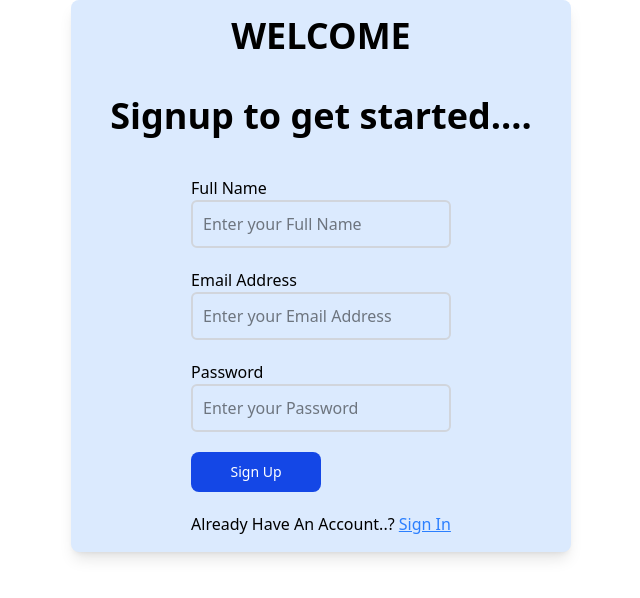
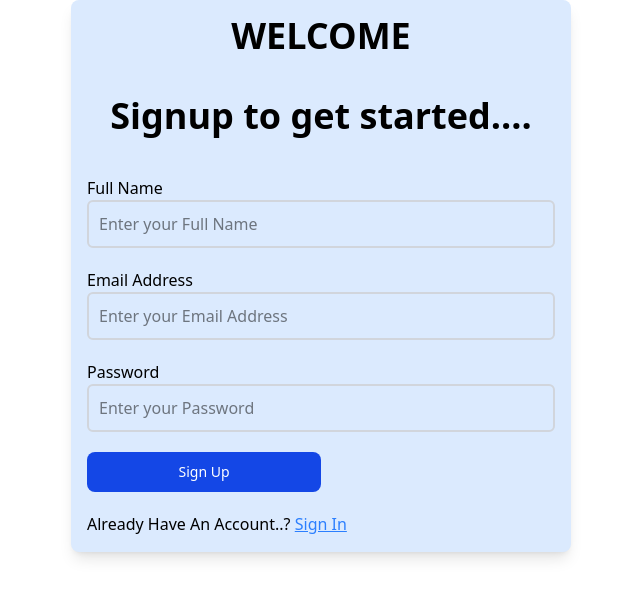
Before and after one commit to Devansh-Chauhan289/PingMe, a React (Vite) app in the folder frontend/: page / in a window 1280 px wide. Shown: the top 598 px of the page, without its empty margins (319-959 px from the left). Built offline with nearby package versions, Linux system fonts and the light colour scheme.

Commit message:
changes in server URL

```diff
--- a/frontend/src/modules/Dashboard/dashboard.jsx
+++ b/frontend/src/modules/Dashboard/dashboard.jsx
@@ -98,7 +98,7 @@ export const Dashboard = () => {
 
     async function getconvo(userId) {
         console.log(userId);
-        const res = await fetch(`pingme-production-85ec.up.railway.app/getconvo/${userId}`, {
+        const res = await fetch(`https://pingme-production-85ec.up.railway.app/getconvo/${userId}`, {
             method: "GET",
             headers: {
                 "Content-Type": "application/json",
@@ -124,7 +124,7 @@ export const Dashboard = () => {
         }
 
         try {
-            const res = await fetch(`pingme-production-85ec.up.railway.app/getmsg/${convoId}?senderId=${user._id}&receiverId=${userData.id}`, {
+            const res = await fetch(`https://pingme-production-85ec.up.railway.app/getmsg/${convoId}?senderId=${user._id}&receiverId=${userData.id}`, {
                 method: "GET",
                 headers: {
                     "Content-Type": "application/json"
@@ -159,7 +159,7 @@ export const Dashboard = () => {
 
         console.log("Sending message to:", msg.userData.id);
         try {
-            const res = await fetch(`pingme-production-85ec.up.railway.app/message`, {
+            const res = await fetch(`https://pingme-production-85ec.up.railway.app/message`, {
                 method: "POST",
                 headers: {
                     "Content-Type": "application/json"
@@ -235,7 +235,7 @@ export const Dashboard = () => {
     };
 
     async function getUsers() {
-        const res = await fetch(`pingme-production-85ec.up.railway.app/getusers/${user._id}`, {
+        const res = await fetch(`https://pingme-production-85ec.up.railway.app/getusers/${user._id}`, {
             method: "GET",
             headers: {
                 "Content-Type": "application/json"
--- a/frontend/src/modules/Form/signup.jsx
+++ b/frontend/src/modules/Form/signup.jsx
@@ -9,6 +9,8 @@ export let Signup = () => {
         email: "",
         password: "",
     });
+    let [error, setError] = useState("");
+    let [loading, setLoading] = useState(false);
     let navigate = useNavigate();
 
     const handleChange = (e) => {
@@ -16,20 +18,42 @@ export let Signup = () => {
             ...user,
             [e.target.name]: e.target.value,
         });
+        // Clear error when user starts typing
+        if (error) setError("");
     };
 
     const handleSubmit = async(e) => {
-        e.preventDefault()
-        console.log(user);
-        const res = await fetch("pingme-production-85ec.up.railway.app/user/signup",{
+        e.preventDefault();
+        setLoading(true);
+        setError("");
+
+        try {
+            const res = await fetch("https://pingme-production-85ec.up.railway.app/user/signup", {
                 method: "POST",
                 headers: {
                     "Content-Type": "application/json",
                 },
                 body: JSON.stringify(user),
-        })
-        const data = await res.json()
+            });
+
+            const data = await res.json();
+
+            if (!res.ok) {
+                throw new Error(data.msg || "Signup failed");
+            }
+
             console.log(data);
+
+            // If signup successful, navigate to login
+            if (data.success) {
+                navigate("/login");
+            }
+        } catch (error) {
+            console.error("Error during signup:", error);
+            setError(error.message || "An error occurred during signup");
+        } finally {
+            setLoading(false);
+        }
     }
 
     return (
@@ -37,7 +61,12 @@ export let Signup = () => {
             <div className="bg-blue-100 w-[500px] h-[auto] shadow-lg rounded-lg m-auto flex flex-col justify-center items-center gap-10 p-4">
                 <div className="text-4xl font-extrabold">WELCOME</div>
                 <div className="text-4xl font-bold">Signup to get started....</div>
-                <form className="flex flex-col justify-center gap-5" onSubmit={handleSubmit} >
+                {error && (
+                    <div className="bg-red-100 border border-red-400 text-red-700 px-4 py-3 rounded relative w-full" role="alert">
+                        <span className="block sm:inline">{error}</span>
+                    </div>
+                )}
+                <form className="flex flex-col justify-center gap-5 w-full" onSubmit={handleSubmit} >
                 <Input
                     label="Full Name"
                     placeholder="Enter your Full Name"
@@ -64,7 +93,12 @@ export let Signup = () => {
                     isRequired={true}
                     onchange = {handleChange}
                 />
-                <Button label="Sign Up" className="w-[50%]" type="submit" />
+                <Button
+                    label={loading ? "Signing up..." : "Sign Up"}
+                    className="w-[50%]"
+                    type="submit"
+                    disabled={loading}
+                />
                 <div>
                     Already Have An Account..?{" "}
                     <span
--- a/frontend/src/modules/login.jsx
+++ b/frontend/src/modules/login.jsx
@@ -20,7 +20,7 @@ export const Login = () => {
 
     const handleSubmit = async(e) => {
         e.preventDefault()
-        const res = await fetch("pingme-production-85ec.up.railway.app/user/login",{
+        const res = await fetch("https://pingme-production-85ec.up.railway.app/user/login",{
             method: "POST",
             headers: {
                 "Content-Type": "application/json",
```
Also changed, not shown: 1 other file (tests, documents, lock files or other folders). Lines whose indentation alone changed are shown as unchanged.
